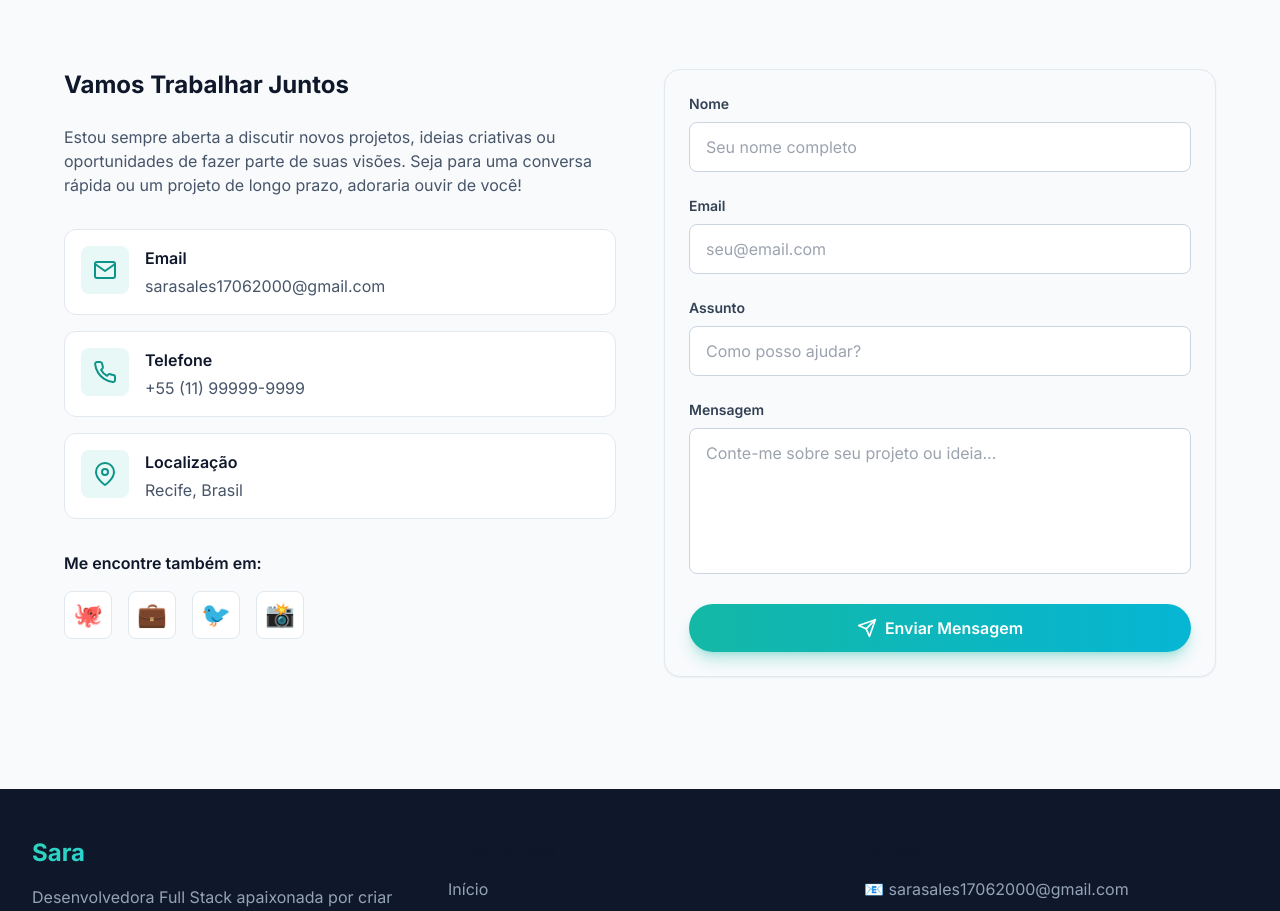
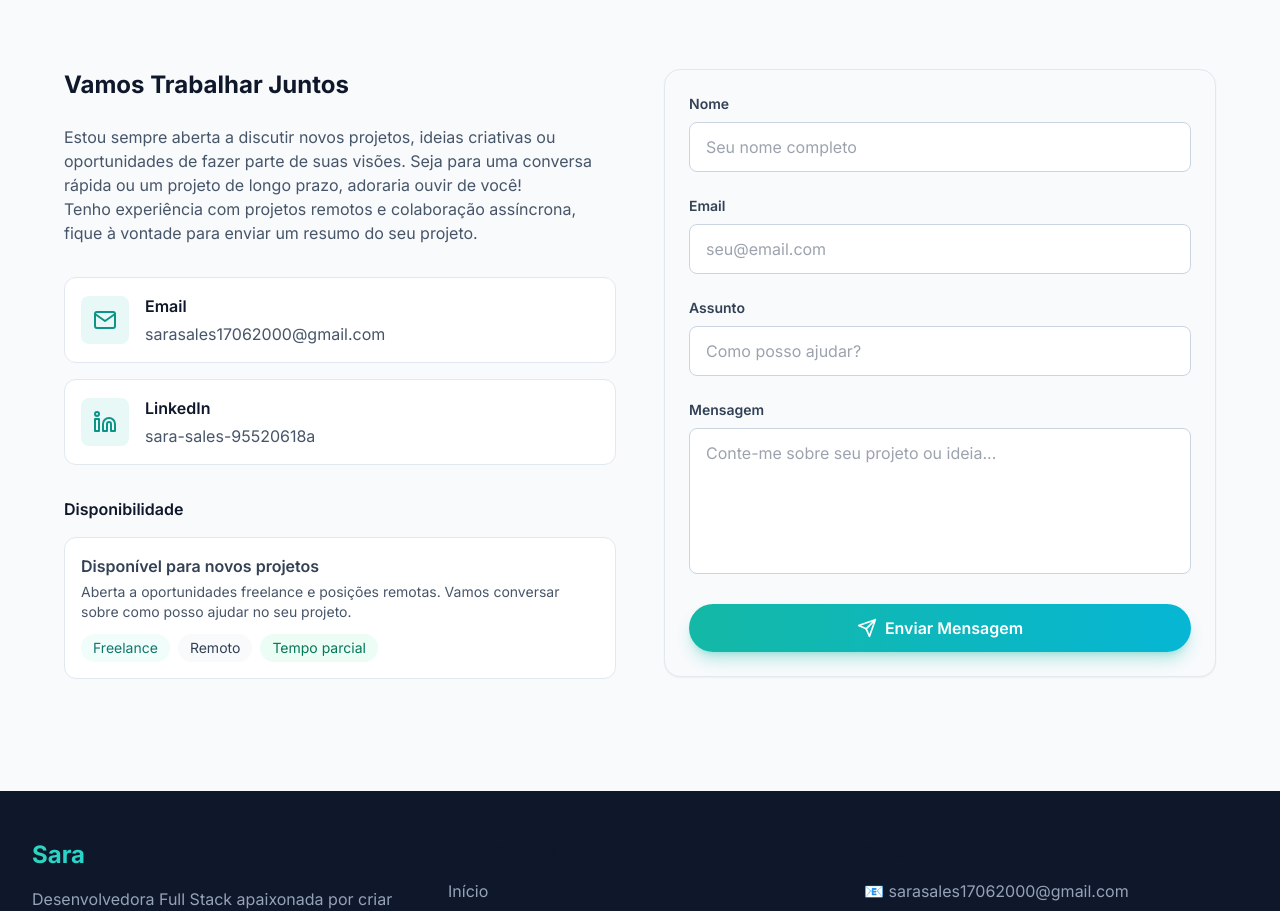
Before and after one commit to saracristinas/Portifolio-, a Next.js app: page / in a window 1280 px wide. Shown: the part 5249-6160 px from the top of the page. Built offline with nearby package versions, Linux system fonts and the light colour scheme.

Commit message:
feat: Atualiza componente Contact para incluir informações de LinkedIn e melhorar a interação do botão de email

```diff
--- a/components/Contact.tsx
+++ b/components/Contact.tsx
@@ -2,7 +2,7 @@
 
 import { motion, useInView } from 'framer-motion';
 import { useRef, useState } from 'react';
-import { FiMail, FiMapPin, FiPhone, FiSend } from 'react-icons/fi';
+import { FiMail, FiSend, FiLinkedin } from 'react-icons/fi';
 import { toast } from 'sonner';
 
 const contactInfo = [
@@ -13,16 +13,10 @@ const contactInfo = [
     link: 'sarasales17062000@gmail.com',
   },
   {
-    icon: FiPhone,
-    title: 'Telefone',
-    value: '+55 (11) 99999-9999',
-    link: 'tel:+5511999999999',
-  },
-  {
-    icon: FiMapPin,
-    title: 'Localização',
-    value: 'Recife, Brasil',
-    link: null,
+    icon: FiLinkedin,
+    title: 'LinkedIn',
+    value: 'sara-sales-95520618a',
+    link: 'https://www.linkedin.com/in/sara-sales-95520618a/',
   },
 ];
 
@@ -64,6 +58,29 @@ export default function Contact() {
     (e.target as HTMLFormElement).reset();
   };
 
+  // Open Gmail compose in new tab with fallback to mailto
+  function openGmailCompose() {
+    const subject = 'Interesse em contato';
+    const body = `Olá Sara,
+
+    Estou entrando em contato pois tenho interesse no seu trabalho e gostaria de conversar sobre oportunidades.
+    Atenciosamente,
+    [Seu nome]`;
+
+    const gmailUrl = `https://mail.google.com/mail/?view=cm&fs=1&to=${encodeURIComponent(
+      'sarasales17062000@gmail.com'
+    )}&su=${encodeURIComponent(subject)}&body=${encodeURIComponent(body)}`;
+
+    const mailtoLink = `mailto:sarasales17062000@gmail.com?subject=${encodeURIComponent(
+      subject
+    )}&body=${encodeURIComponent(body)}`;
+
+    const newWin = window.open(gmailUrl, '_blank', 'noopener,noreferrer');
+    if (!newWin) {
+      window.location.href = mailtoLink;
+    }
+  }
+
   return (
     <section id="contato" className="section bg-slate-50 dark:bg-slate-900" ref={ref}>
       <div className="container">
@@ -88,29 +105,39 @@ export default function Contact() {
               <div>
                 <h3 className="text-2xl font-bold mb-6">Vamos Trabalhar Juntos</h3>
                 <p className="text-slate-600 dark:text-slate-400 mb-8">
-                  Estou sempre aberta a discutir novos projetos, ideias criativas ou
-                  oportunidades de fazer parte de suas visões. Seja para uma conversa
-                  rápida ou um projeto de longo prazo, adoraria ouvir de você!
+                  Estou sempre aberta a discutir novos projetos, ideias criativas ou oportunidades de fazer parte de suas visões. Seja para uma conversa rápida ou um projeto de longo prazo, adoraria ouvir de você!
+                  <br />
+                  Tenho experiência com projetos remotos e colaboração assíncrona, fique à vontade para enviar um resumo do seu projeto.
                 </p>
               </div>
-
-              <div className="space-y-4">
+              <div className="space-y-4 flex-1">
                 {contactInfo.map((info, index) => (
                   <motion.div
                     key={index}
                     variants={itemVariants}
-                    whileHover={{ x: 10 }}
-                    className="flex items-start gap-4 p-4 rounded-xl bg-white dark:bg-slate-800 border border-slate-200 dark:border-slate-700 hover:border-teal-500 dark:hover:border-teal-400 transition-all duration-300"
+                    whileHover={{ scale: 1.02 }}
+                    className="flex items-center gap-4 p-4 rounded-xl bg-white dark:bg-slate-800 border border-slate-200 dark:border-slate-700 hover:border-teal-500 dark:hover:border-teal-400 transition-all duration-300"
                   >
-                    <div className="p-3 rounded-lg bg-teal-500/10 dark:bg-teal-400/10 text-teal-600 dark:text-teal-400">
+                    <div className="w-12 h-12 flex items-center justify-center rounded-lg bg-teal-500/10 dark:bg-teal-400/10 text-teal-600 dark:text-teal-400">
                       <info.icon className="w-6 h-6" />
                     </div>
                     <div>
                       <h4 className="font-semibold mb-1">{info.title}</h4>
-                      {info.link ? (
+                      {info.title === 'Email' ? (
+                        <button
+                          type="button"
+                          onClick={openGmailCompose}
+                          className="text-slate-600 dark:text-slate-400 hover:text-teal-600 dark:hover:text-teal-400 transition-colors"
+                          aria-label={`Enviar email para ${info.value}`}
+                        >
+                          {info.value}
+                        </button>
+                      ) : info.link ? (
                         <a
                           href={info.link}
                           className="text-slate-600 dark:text-slate-400 hover:text-teal-600 dark:hover:text-teal-400 transition-colors"
+                          target={info.link && info.link.startsWith('http') ? '_blank' : undefined}
+                          rel={info.link && info.link.startsWith('http') ? 'noopener noreferrer' : undefined}
                         >
                           {info.value}
                         </a>
@@ -122,27 +149,20 @@ export default function Contact() {
                 ))}
               </div>
 
-              {/* Social Links */}
+              {/* Disponibilidade (sem botão de agendamento) */}
               <div>
-                <h4 className="font-semibold mb-4">Me encontre também em:</h4>
-                <div className="flex gap-4">
-                  {[
-                    { name: 'GitHub', url: 'https://github.com/saracristinas', icon: '🐙' },
-                    { name: 'LinkedIn', url: 'https://linkedin.com', icon: '💼' },
-                    { name: 'Twitter', url: 'https://twitter.com', icon: '🐦' },
-                    { name: 'Instagram', url: 'https://instagram.com', icon: '📸' },
-                  ].map((social) => (
-                    <a
-                      key={social.name}
-                      href={social.url}
-                      target="_blank"
-                      rel="noopener noreferrer"
-                      className="w-12 h-12 flex items-center justify-center text-2xl rounded-lg bg-white dark:bg-slate-800 border border-slate-200 dark:border-slate-700 hover:border-teal-500 dark:hover:border-teal-400 hover:scale-110 transition-all duration-300"
-                      title={social.name}
-                    >
-                      {social.icon}
-                    </a>
-                  ))}
+                <h4 className="font-semibold mb-4">Disponibilidade</h4>
+                <div className="p-4 rounded-xl bg-white dark:bg-slate-800 border border-slate-200 dark:border-slate-700">
+                  <p className="font-semibold text-slate-700 dark:text-slate-300">Disponível para novos projetos</p>
+                  <p className="text-sm text-slate-600 dark:text-slate-400 mt-1">
+                    Aberta a oportunidades freelance e posições remotas. Vamos conversar sobre como posso ajudar no seu projeto.
+                  </p>
+
+                  <div className="flex flex-wrap gap-2 mt-3">
+                    <span className="px-3 py-1 rounded-full bg-teal-50 text-teal-700 text-sm">Freelance</span>
+                    <span className="px-3 py-1 rounded-full bg-slate-50 dark:bg-slate-900 text-slate-700 dark:text-slate-300 text-sm">Remoto</span>
+                    <span className="px-3 py-1 rounded-full bg-emerald-50 text-emerald-700 text-sm">Tempo parcial</span>
+                  </div>
                 </div>
               </div>
             </motion.div>
@@ -221,7 +241,7 @@ export default function Contact() {
                 <button
                   type="submit"
                   disabled={isSubmitting}
-                  className="w-full btn-primary flex items-center justify-center gap-2 disabled:opacity-50 disabled:cursor-not-allowed"
+                  className="w-full btn-primary flex items-center justify-center gap-2 disabled:opacity-50 disabled:cursor-not-allowed mt-auto"
                 >
                   {isSubmitting ? (
                     <>
```
